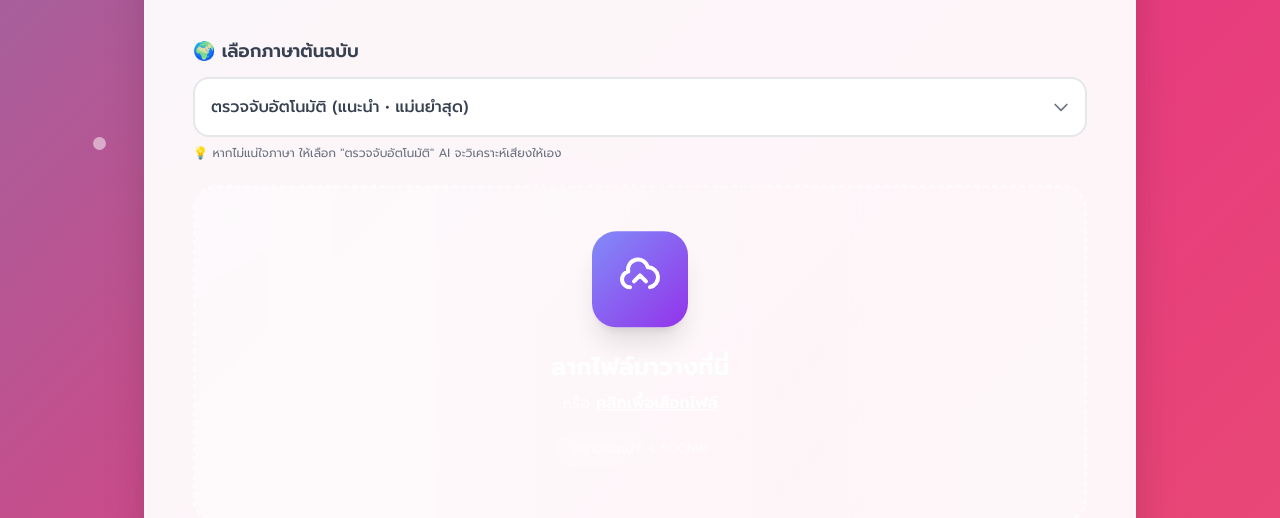
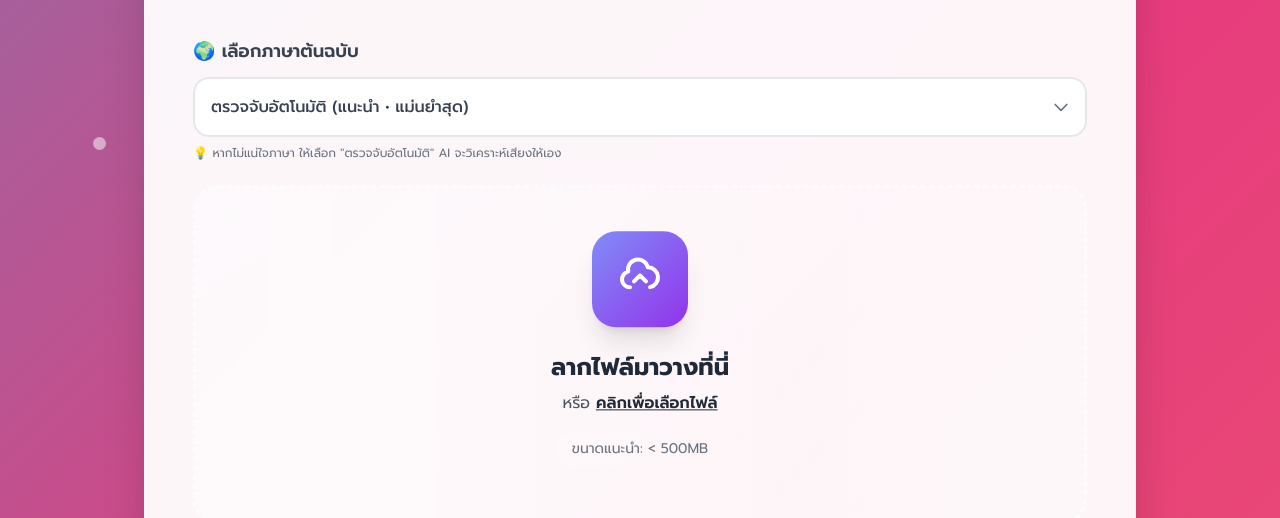
Before and after one commit to tontheonelove/AI-Traslator-Subtitle-Dashboard, a plain HTML site: page index.html in a window 1280 px wide. Shown: the part 282-800 px from the top of the page. Drawn offline with nearby package versions, Linux system fonts and the light colour scheme.

Commit message:
Update index.html

```diff
--- a/index.html
+++ b/index.html
@@ -178,6 +178,32 @@
       10% { opacity: 1; }
       90% { opacity: 1; }
       100% { transform: translateY(-100vh) translateX(50px); }
+    }
+
+      /* ✅ แก้ไข Drop Zone Light Mode - ทำให้ข้อความอ่านได้ชัดเจน */
+    .drop-zone p,
+    .drop-zone span,
+    .drop-zone .font-bold,
+    .drop-zone .font-semibold {
+      color: #1f2937 !important; /* gray-800 - สีเทาเข้ม */
+    }
+
+    .drop-zone .text-white\/80 {
+      color: #4b5563 !important; /* gray-600 */
+    }
+
+    .drop-zone .text-white\/60 {
+      color: #6b7280 !important; /* gray-500 */
+    }
+
+    .drop-zone #file-name,
+    .drop-zone #file-size {
+      color: #111827 !important; /* gray-900 - เข้มสุด */
+    }
+
+    /* ไอคอนยังคงเป็นสีขาวเพื่อความสวยงาม */
+    .drop-zone svg {
+      color: white !important;
     }
   </style>
 </head>
```
